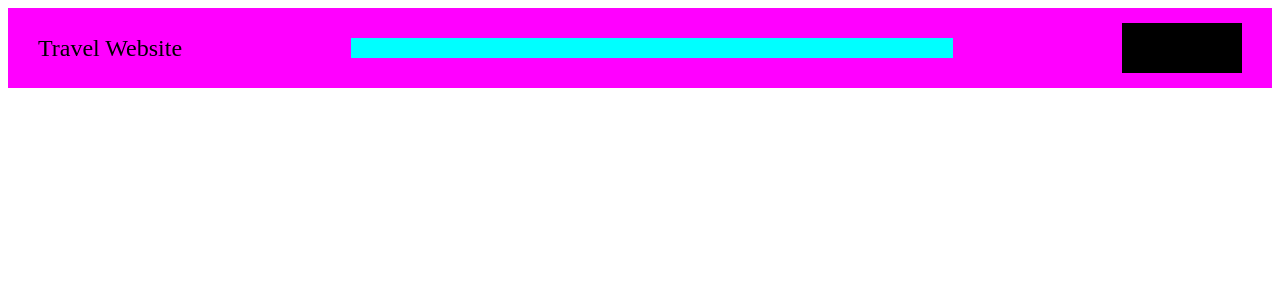
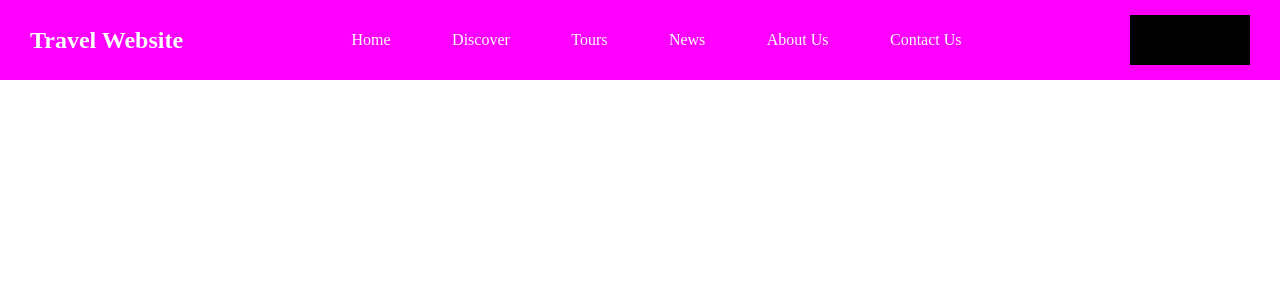
Before and after one commit to ratikhachv/travel-website, a React (Create React App) app: page / in a window 1280 px wide. Shown: the top 300 px of the page. Built offline with nearby package versions, Linux system fonts and the light colour scheme.

Commit message:
added navigation to header

```diff
--- a/src/App.js
+++ b/src/App.js
@@ -1,5 +1,8 @@
 import FixedHeader from "./genericComponents/Header/FixedHeader/FixedHeader";
 // import FixedHeaderTemplate from "./modules/Header/FixedHeader/FixedHeaderTemplate";
+
+// css
+import './css/reset.css'
 
 
 function App() {
--- /dev/null
+++ b/src/css/reset.css
@@ -0,0 +1,5 @@
+*{
+    margin: 0;
+    padding: 0;
+    box-sizing: border-box;
+}
--- a/src/genericComponents/Header/FixedHeader/FixedHeader.css
+++ b/src/genericComponents/Header/FixedHeader/FixedHeader.css
@@ -1,4 +1,3 @@
-
 
 .fixed-header{
     padding-inline: 30px;
@@ -7,19 +6,18 @@
     display: flex;
     justify-content: space-between;
     align-items: center;
+    /* position:fixed */
+    width: 100%;
 }
 
 .logo{
     font-size: x-large;
     font-family: cursive;
     margin: 0;
-}
-
-.navigation{
-    display: flex;
-    width: 50%;
-    height: 20px;
-    background-color: aqua;
+    font-weight: 700;
+    color: white;
+    line-height: 1rem;
+    cursor: pointer;
 }
 
 .buttons{
--- a/src/genericComponents/Header/FixedHeader/FixedHeader.js
+++ b/src/genericComponents/Header/FixedHeader/FixedHeader.js
@@ -1,10 +1,11 @@
 import React from 'react'
+import HeaderNav from './components/HeaderNav'
 import FixedHeaderTemplate from './FixedHeaderTemplate'
 
 function FixedHeader() {
   return (
     <FixedHeaderTemplate
-    navigation={<div className='navigation'></div>}
+    navigation={<HeaderNav/>}
     languageBtn={<div className='language-btn'></div>}
     />
   )
--- /dev/null
+++ b/src/genericComponents/Header/FixedHeader/components/HeaderNav.css
@@ -0,0 +1,24 @@
+.header__nav li{
+    color: white;
+    /* font-weight: 500; */
+    border-bottom: 1.3px solid rgba(255, 255, 255, 0);
+    cursor: pointer;
+    transition: all 0.3s;
+}
+
+.header__nav{
+    width: 50%;
+}
+
+.header__nav ul{
+    display: flex;
+    justify-content: space-between;
+    align-items: baseline;
+    list-style: none;
+
+}
+
+.header__nav li:hover{
+    /* font-weight: 700; */
+    border-bottom: 1.3px solid rgb(255, 255, 255, 1);
+}
--- /dev/null
+++ b/src/genericComponents/Header/FixedHeader/components/HeaderNav.js
@@ -0,0 +1,19 @@
+import React from 'react'
+import './HeaderNav.css'
+
+function HeaderNav() {
+  return (
+    <nav className='header__nav'>
+        <ul>
+            <li>Home</li>
+            <li>Discover</li>
+            <li>Tours</li>
+            <li>News</li>
+            <li>About Us</li>
+            <li>Contact Us</li>
+        </ul>
+    </nav>
+  )
+}
+
+export default HeaderNav
```
